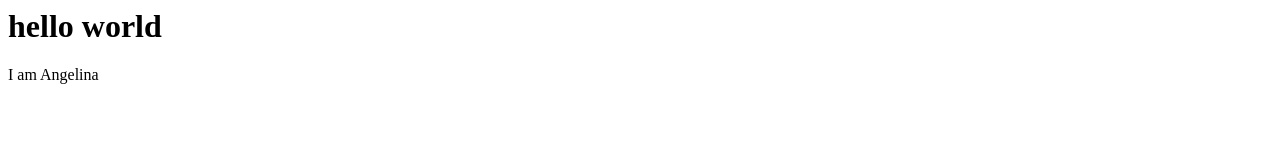
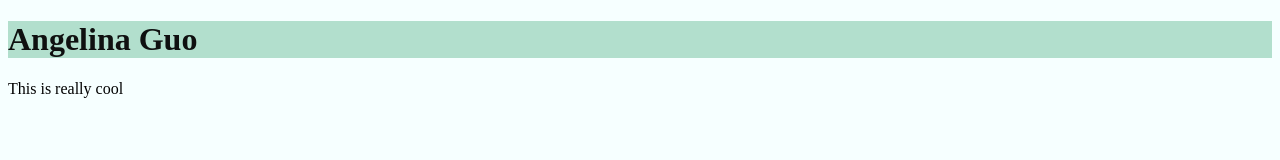
Before and after one commit to Angelinaaa2/Web-Design-Angelina-Guo, a plain HTML site: page index.html in a window 1280 px wide. Drawn offline with Linux system fonts and the light colour scheme.

Commit message:
Added Background Colour

```diff
--- /dev/null
+++ b/Resources/css/Style.css
@@ -0,0 +1,9 @@
+body{
+    background-color: rgb(246, 255, 255);
+}
+
+h1{
+background-color: rgb(178, 223, 205);
+color: rgb(15, 16, 16);
+
+}
--- a/index.html
+++ b/index.html
@@ -1,3 +1,18 @@
-<h1>hello world</h1>
+<!DOCTYPE html>
+<html lang="en">
+<head>
+    <meta charset="UTF-8">
+    <meta http-equiv="X-UA-Compatible" content="IE=edge">
+    <meta name="viewport" content="width=device-width, initial-scale=1.0">
+    <title>Angelina Guo</title>
 
-<p>I am Angelina</p>
+    <link rel="stylesheet" href="Resources/css/Style.css">
+
+</head>
+<body>
+
+    <h1>Angelina Guo</h1>
+
+    <p> This is really cool</p>
+</body>
+</html>
```
Also changed, not shown: 3 other files.
